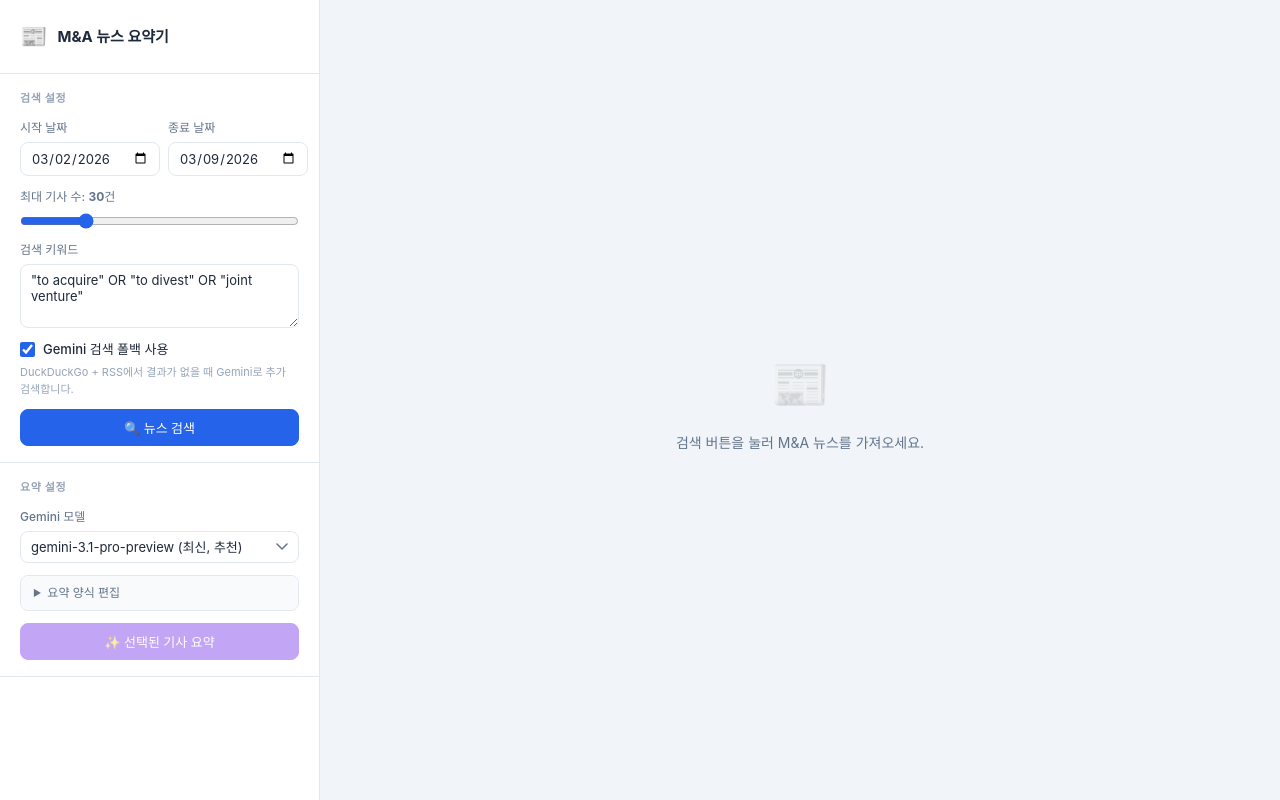
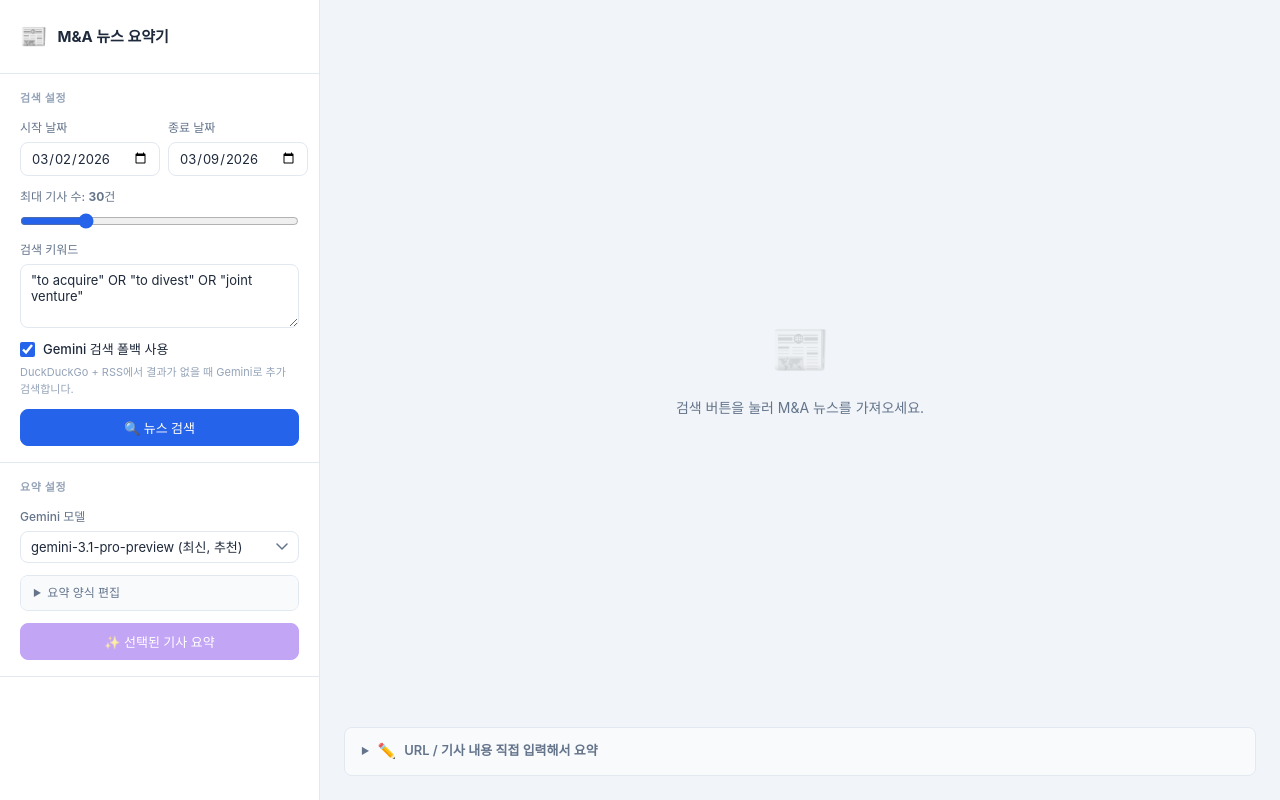
Before and after one commit to chowk7/mna-trend-check, a FastAPI app: page / in a window 1280 px wide. Run offline with FastAPI, Linux system fonts and the light colour scheme.

Commit message:
feat: URL/기사 내용 직접 입력 수동 요약 기능 추가
검색 없이 URL과 기사 내용을 직접 붙여넣어 요약할 수 있는 기능 추가:

[백엔드]
- summarizer.py: summarize_with_content() 함수 추가
  - 기사 내용을 직접 프롬프트에 포함 (url_context 도구 미사용)
  - URL 제공 시 프롬프트에 참고용으로 포함
- server.py: POST /api/summarize-manual 엔드포인트 추가
  - {title, url, content, custom_format, model} 받아 동기 응답 반환

[프론트엔드]
- 메인 영역에 "✏️ URL / 기사 내용 직접 입력해서 요약" 접이식 섹션 추가
- 제목(선택), URL(선택), 기사 내용(필수) 입력 필드
- 요약 결과는 기존 요약 결과 섹션에 함께 표시
- 요약 중 상태 텍스트, 완료/오류 피드백 표시

https://claude.ai/code/session_01RgHwp8smVZjT2iGY9Y1iFf

```diff
--- a/server.py
+++ b/server.py
@@ -13,7 +13,7 @@ from pydantic import BaseModel
 from news_fetcher import DEFAULT_KEYWORDS
 from orchestrator import search_all_sources
 from secret_manager import get_gemini_api_key
-from summarizer import summarize_article
+from summarizer import summarize_article, summarize_with_content
 
 logging.basicConfig(level=logging.INFO)
 logger = logging.getLogger(__name__)
@@ -188,6 +188,39 @@ async def summarize(req: SummarizeRequest):
     )
 
 
+class ManualSummarizeRequest(BaseModel):
+    title: str = ""
+    url: str = ""
+    content: str
+    custom_format: str
+    model: str = "gemini-3.1-pro-preview"
+
+
+@app.post("/api/summarize-manual")
+async def summarize_manual(req: ManualSummarizeRequest):
+    if not req.content.strip():
+        raise HTTPException(status_code=400, detail="기사 내용을 입력해 주세요.")
+
+    try:
+        api_key = _load_api_key()
+    except Exception as e:
+        raise HTTPException(status_code=500, detail=f"API 키 로딩 실패: {e}")
+
+    try:
+        summary = await asyncio.to_thread(
+            summarize_with_content,
+            content=req.content,
+            custom_format=req.custom_format,
+            api_key=api_key,
+            url=req.url,
+            model=req.model,
+        )
+    except Exception as e:
+        raise HTTPException(status_code=500, detail=str(e))
+
+    return {"summary": summary}
+
+
 if __name__ == "__main__":
     import uvicorn
     uvicorn.run(app, host="0.0.0.0", port=8080)
--- a/static/app.js
+++ b/static/app.js
@@ -360,6 +360,55 @@ function handleDownload() {
   URL.revokeObjectURL(a.href);
 }
 
+// ── Manual Summarize ──────────────────────────────────────────
+async function handleManualSummarize() {
+  const title   = document.getElementById('manual-title').value.trim();
+  const url     = document.getElementById('manual-url').value.trim();
+  const content = document.getElementById('manual-content').value.trim();
+  const statusEl = document.getElementById('manual-status');
+  const btn     = document.getElementById('manual-summarize-btn');
+
+  if (!content) {
+    statusEl.textContent = '기사 내용을 입력해 주세요.';
+    statusEl.style.color = 'var(--danger)';
+    return;
+  }
+
+  setLoading(btn, true, '✨ 요약하기');
+  statusEl.textContent = 'Gemini가 요약 중...';
+  statusEl.style.color = 'var(--text-muted)';
+
+  try {
+    const res = await apiFetch('/api/summarize-manual', {
+      method: 'POST',
+      body: JSON.stringify({
+        title,
+        url,
+        content,
+        custom_format: dom.customFormat.value,
+        model: dom.model.value,
+      }),
+    });
+
+    const data = await res.json();
+    const displayTitle = title || url || '수동 입력 기사';
+    const displayUrl   = url || '#';
+
+    // 요약 결과 섹션에 표시
+    state.summaries[displayUrl] = data.summary;
+    renderSummary(displayUrl, displayTitle, data.summary);
+
+    statusEl.textContent = '요약 완료!';
+    statusEl.style.color = 'var(--success, #16a34a)';
+    setTimeout(() => { statusEl.textContent = ''; }, 3000);
+  } catch (err) {
+    statusEl.textContent = `오류: ${err.message}`;
+    statusEl.style.color = 'var(--danger)';
+  } finally {
+    setLoading(btn, false, '✨ 요약하기');
+  }
+}
+
 // ── Init ──────────────────────────────────────────────────────
 async function init() {
   // Default dates: last 7 days
@@ -392,6 +441,8 @@ async function init() {
   }
 
   // Event listeners
+  document.getElementById('manual-summarize-btn')
+    .addEventListener('click', handleManualSummarize);
   dom.searchBtn.addEventListener('click', handleSearch);
   dom.summarizeBtn.addEventListener('click', handleSummarize);
   dom.downloadBtn.addEventListener('click', handleDownload);
--- a/static/index.html
+++ b/static/index.html
@@ -100,6 +100,34 @@
         <div id="article-list" class="article-list"></div>
       </div>
 
+      <!-- Manual input -->
+      <details id="manual-section" class="manual-section">
+        <summary class="manual-summary">
+          <span class="manual-summary-icon">✏️</span>
+          URL / 기사 내용 직접 입력해서 요약
+        </summary>
+        <div class="manual-body">
+          <div class="form-row">
+            <div class="form-group">
+              <label for="manual-title">제목 (선택)</label>
+              <input type="text" id="manual-title" placeholder="기사 제목">
+            </div>
+            <div class="form-group">
+              <label for="manual-url">URL (선택)</label>
+              <input type="url" id="manual-url" placeholder="https://...">
+            </div>
+          </div>
+          <div class="form-group">
+            <label for="manual-content">기사 내용 <span class="required">*</span></label>
+            <textarea id="manual-content" rows="8" placeholder="요약할 기사 내용을 붙여넣으세요..."></textarea>
+          </div>
+          <div class="manual-actions">
+            <button id="manual-summarize-btn" class="btn btn-secondary">✨ 요약하기</button>
+            <span id="manual-status" class="manual-status"></span>
+          </div>
+        </div>
+      </details>
+
       <!-- Progress bar -->
       <div id="progress-section" style="display:none">
         <div class="progress-header">
--- a/static/style.css
+++ b/static/style.css
@@ -467,6 +467,70 @@ input[type="range"] {
 
 @keyframes spin { to { transform: rotate(360deg); } }
 
+/* ── Manual Input ───────────────────────────────────────────── */
+.manual-section {
+  border: 1px solid var(--border);
+  border-radius: var(--radius);
+  background: var(--card-bg);
+  overflow: hidden;
+}
+
+.manual-summary {
+  display: flex;
+  align-items: center;
+  gap: 8px;
+  padding: 12px 16px;
+  cursor: pointer;
+  font-size: 13px;
+  font-weight: 600;
+  color: var(--text-muted);
+  background: #f8fafc;
+  user-select: none;
+  list-style: none;
+  border-bottom: 1px solid transparent;
+  transition: background 0.15s, color 0.15s;
+}
+
+.manual-summary:hover { background: #f1f5f9; color: var(--text); }
+
+.manual-section[open] .manual-summary {
+  border-bottom-color: var(--border);
+  color: var(--text);
+}
+
+.manual-summary::before {
+  content: '▶';
+  font-size: 9px;
+  transition: transform 0.2s;
+}
+
+.manual-section[open] .manual-summary::before { transform: rotate(90deg); }
+
+.manual-summary-icon { font-size: 15px; }
+
+.manual-body {
+  padding: 16px;
+  display: flex;
+  flex-direction: column;
+  gap: 12px;
+}
+
+.manual-actions {
+  display: flex;
+  align-items: center;
+  gap: 12px;
+}
+
+.manual-status {
+  font-size: 12px;
+  color: var(--text-muted);
+}
+
+.required {
+  color: var(--danger);
+  font-size: 11px;
+}
+
 /* ── Scrollbar ──────────────────────────────────────────────── */
 .sidebar::-webkit-scrollbar,
 .content::-webkit-scrollbar { width: 5px; }
--- a/summarizer.py
+++ b/summarizer.py
@@ -175,6 +175,53 @@ def _parse_date_str(date_str: str) -> datetime | None:
     return None
 
 
+def summarize_with_content(
+    content: str,
+    custom_format: str,
+    api_key: str,
+    url: str = "",
+    model: str = _DEFAULT_MODEL,
+) -> str:
+    """
+    직접 입력된 기사 내용을 Gemini로 요약합니다 (URL fetch 없음).
+
+    Returns:
+        요약 텍스트 또는 오류 메시지 문자열.
+    """
+    client = genai.Client(api_key=api_key)
+    prompt = _build_content_prompt(content, custom_format, url)
+
+    for attempt in range(_MAX_RETRIES):
+        try:
+            response = client.models.generate_content(
+                model=model,
+                contents=prompt,
+            )
+
+            if response.candidates and response.candidates[0].finish_reason.name == "SAFETY":
+                return "[안전 필터에 의해 차단된 콘텐츠입니다.]"
+
+            return response.text
+
+        except Exception as e:
+            err_str = str(e).lower()
+            if "resource_exhausted" in err_str or "429" in err_str:
+                wait = 2 ** (attempt + 1)
+                logger.warning("API 한도 초과, %d초 후 재시도 (%d/%d)", wait, attempt + 1, _MAX_RETRIES)
+                if attempt < _MAX_RETRIES - 1:
+                    time.sleep(wait)
+                else:
+                    return "[오류: API 한도 초과. 잠시 후 다시 시도하세요.]"
+            elif "invalid_argument" in err_str or "400" in err_str:
+                logger.error("잘못된 요청: %s", e)
+                return f"[오류: 잘못된 요청입니다. ({e})]"
+            else:
+                logger.error("Gemini 오류: %s", e)
+                return f"[오류: {e}]"
+
+    return "[오류: 요약에 실패했습니다.]"
+
+
 def _build_prompt(url: str, custom_format: str) -> str:
     return f"""다음 URL의 기사를 읽고, 제공된 예시 양식에 맞춰 요약해 주세요.
 
@@ -183,3 +230,14 @@ def _build_prompt(url: str, custom_format: str) -> str:
 
 [예시 양식 및 규칙]
 {custom_format}"""
+
+
+def _build_content_prompt(content: str, custom_format: str, url: str = "") -> str:
+    url_section = f"\n[기사 URL]\n{url}\n" if url.strip() else ""
+    return f"""다음 기사 내용을 읽고, 제공된 예시 양식에 맞춰 요약해 주세요.
+{url_section}
+[기사 내용]
+{content}
+
+[예시 양식 및 규칙]
+{custom_format}"""
```
